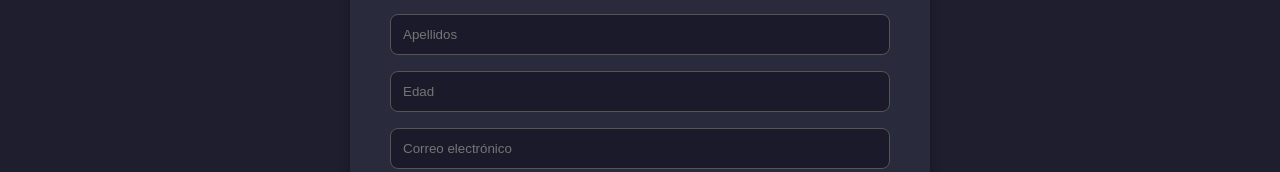
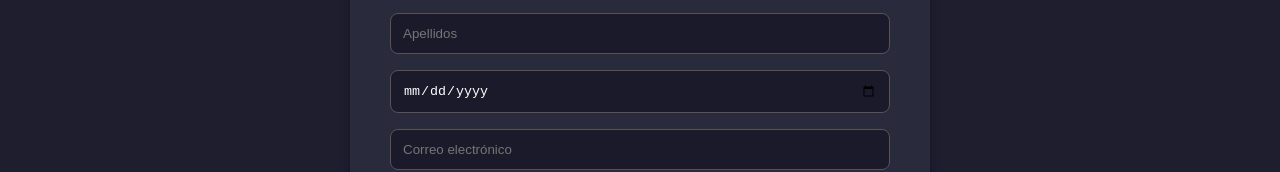
Before and after one commit to juanlassodelavega/MyNest, a React (Vite) app: page /signup in a window 1280 px wide. Shown: the part 329-501 px from the top of the page. Built offline with nearby package versions, Linux system fonts and the light colour scheme; no server answers.

Commit message:
refactor: switch from age to date of birth (dob) for user profile

```diff
--- a/src/features/auth/Signup.tsx
+++ b/src/features/auth/Signup.tsx
@@ -8,7 +8,7 @@ import { useAuthState } from "react-firebase-hooks/auth";
 export default function Signup() {
   const [firstName, setFirstName] = useState("");
   const [lastName, setLastName] = useState("");
-  const [age, setAge] = useState<number | "">("");
+  const [dob, setDob] = useState("");
   const [email, setEmail] = useState("");
   const [password, setPassword] = useState("");
   const [confirmPassword, setConfirmPassword] = useState("");
@@ -23,7 +23,7 @@ export default function Signup() {
   const handleSignup = async () => {
     setErrorMessage("");
 
-    if (!firstName || !lastName || !email || !password || !confirmPassword || !age) {
+    if (!firstName || !lastName || !email || !password || !confirmPassword || !dob) {
       setErrorMessage("Por favor completa todos los campos.");
       return;
     }
@@ -50,7 +50,7 @@ export default function Signup() {
       await setDoc(doc(db, "users", user.uid), {
         firstName,
         lastName,
-        age: Number(age),
+        dob,
         email: user.email,
       });
 
@@ -115,7 +115,7 @@ export default function Signup() {
 
         <input type="text" placeholder="Nombre" value={firstName} onChange={(e) => setFirstName(e.target.value)} style={inputStyle} />
         <input type="text" placeholder="Apellidos" value={lastName} onChange={(e) => setLastName(e.target.value)} style={inputStyle} />
-        <input type="number" placeholder="Edad" value={age} onChange={(e) => setAge(Number(e.target.value))} style={inputStyle} />
+        <input type="date" value={dob} onChange={(e) => setDob(e.target.value)} style={inputStyle} />
         <input type="email" placeholder="Correo electrónico" value={email} onChange={(e) => setEmail(e.target.value)} style={inputStyle} />
         <input type="password" placeholder="Contraseña" value={password} onChange={(e) => setPassword(e.target.value)} style={inputStyle} />
         <input type="password" placeholder="Confirmar contraseña" value={confirmPassword} onChange={(e) => setConfirmPassword(e.target.value)} style={inputStyle} />
--- a/src/features/profile/Profile.tsx
+++ b/src/features/profile/Profile.tsx
@@ -8,7 +8,7 @@ interface UserData {
   firstName: string;
   lastName: string;
   email: string;
-  age: number;
+  dob: string;
 }
 
 interface Pet {
@@ -30,11 +30,11 @@ export default function Profile() {
   const [editingUser, setEditingUser] = useState(false);
   const [firstName, setFirstName] = useState("");
   const [lastName, setLastName] = useState("");
-  const [age, setAge] = useState<number | "">("");
+  const [dob, setDob] = useState("");
 
   const [currentPassword, setCurrentPassword] = useState("");
   const [newPassword, setNewPassword] = useState("");
-  const [confirmNewPassword, setConfirmNewPassword] = useState(""); // confirmación
+  const [confirmNewPassword, setConfirmNewPassword] = useState("");
 
   // ---------- Load user and pets ----------
   useEffect(() => {
@@ -47,7 +47,7 @@ export default function Profile() {
         setUserData(data);
         setFirstName(data.firstName);
         setLastName(data.lastName);
-        setAge(data.age);
+        setDob(data.dob);
       }
     };
 
@@ -115,8 +115,8 @@ export default function Profile() {
     if (!user) return;
     try {
       const userRef = doc(db, "users", user.uid);
-      await updateDoc(userRef, { firstName, lastName, age });
-      setUserData({ ...userData!, firstName, lastName, age: age as number });
+      await updateDoc(userRef, { firstName, lastName, dob });
+      setUserData({ ...userData!, firstName, lastName, dob });
       setEditingUser(false);
       alert("Datos de usuario actualizados!");
     } catch (error) { console.error("Error al actualizar usuario:", error); }
@@ -194,7 +194,7 @@ export default function Profile() {
           <>
             <input value={firstName} onChange={(e) => setFirstName(e.target.value)} placeholder="Nombre" style={inputStyle} />
             <input value={lastName} onChange={(e) => setLastName(e.target.value)} placeholder="Apellidos" style={inputStyle} />
-            <input type="number" value={age} onChange={(e) => setAge(Number(e.target.value))} placeholder="Edad" style={inputStyle} />
+            <input type="date" value={dob} onChange={(e) => setDob(e.target.value)} style={inputStyle} />
             <button style={buttonStyle} onClick={handleSaveUser}>Guardar cambios</button>
             <button style={{...buttonStyle, backgroundColor: "#555"}} onClick={() => setEditingUser(false)}>Cancelar</button>
           </>
@@ -204,7 +204,7 @@ export default function Profile() {
               <p><strong>Nombre:</strong> {userData.firstName}</p>
               <p><strong>Apellidos:</strong> {userData.lastName}</p>
               <p><strong>Email:</strong> {userData.email}</p>
-              <p><strong>Edad:</strong> {userData.age}</p>
+              <p><strong>Fecha de nacimiento:</strong> {new Date(userData.dob).toLocaleDateString()}</p>
             </div>
             <button style={buttonStyle} onClick={() => setEditingUser(true)}>Editar Datos</button>
           </>
```
